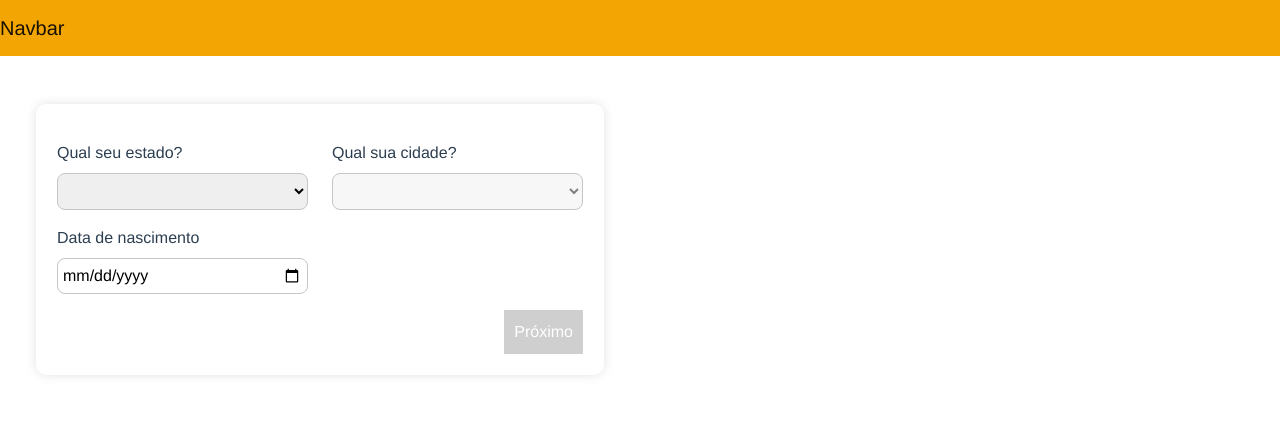
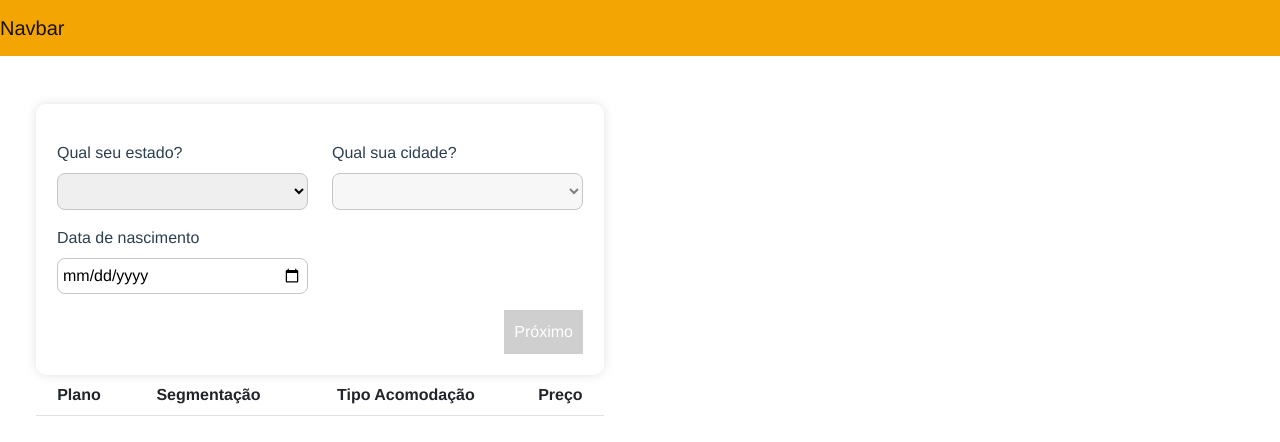
Before and after one commit to JoseAlmirLima/qualicorp, a Vue app: page / in a window 1280 px wide. Shown: the top 442 px of the page. Built offline with nearby package versions, Linux system fonts and the light colour scheme.

Commit message:
Update Form.vue

```diff
--- a/src/assets/views/Form.vue
+++ b/src/assets/views/Form.vue
@@ -49,6 +49,32 @@
         </div>
       </div>
     </form>
+    <table class="table">
+      <thead class="thead-dark">
+        <tr>
+          <th scope="col">Plano</th>
+          <th scope="col">Segmentação</th>
+          <th scope="col">Tipo Acomodação</th>
+          <th scope="col">Preço</th>
+        </tr>
+      </thead>
+
+      <tbody>
+        <tr v-for="(dadosCotacao, item) in dadosCotacao" :key="item">
+          <td>{{ dadosCotacao.nome_plano_ans }}</td>
+          <td>{{ dadosCotacao.segmentacao }}</td>
+          <td>{{ dadosCotacao.tipo_acomodacao }}</td>
+          <td>
+            {{
+              new Intl.NumberFormat("pt-BR", {
+                style: "currency",
+                currency: "BRL",
+              }).format(dadosCotacao.precos.total)
+            }}
+          </td>
+        </tr>
+      </tbody>
+    </table>
   </section>
 </template>
 
@@ -79,6 +105,7 @@ export default {
       estado: "",
       cidade: "",
       exibirProfissao: false,
+      dadosCotacao: "",
       formBody: {
         entidade: "",
         uf: "",
@@ -159,6 +186,7 @@ export default {
       if (this.primeiraEtapa === 3) {
         API.FazerCotacao(this.formBody).then((response) => {
           console.log(response);
+          this.dadosCotacao = response.data.planos;
         });
       }
     },
```
